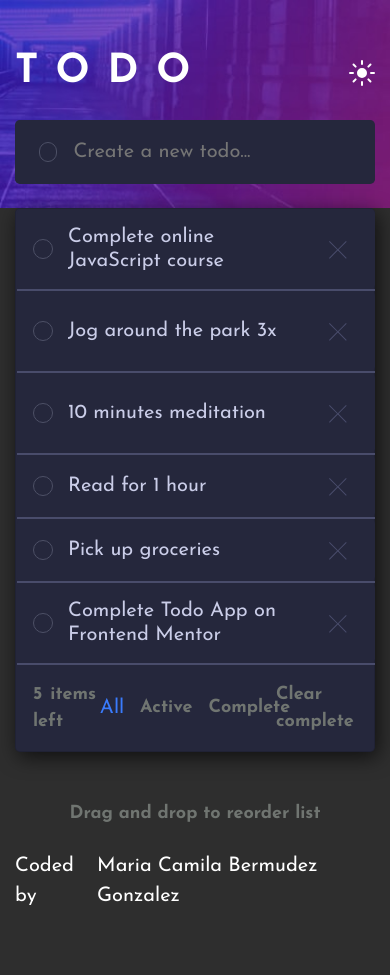
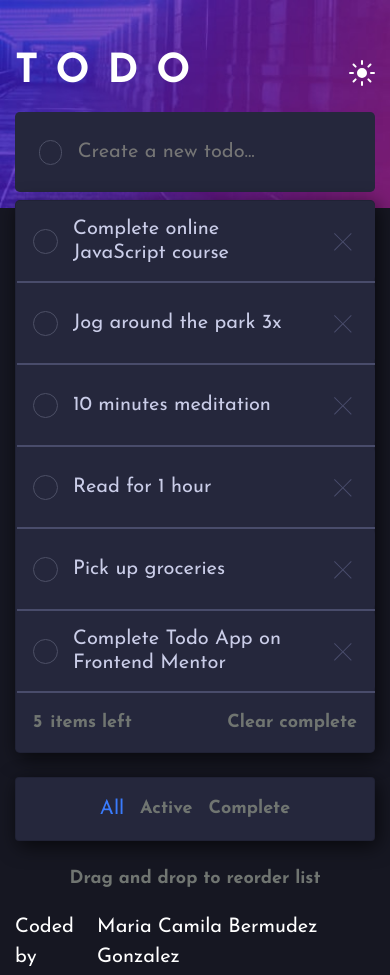
Before and after one commit to camib1809/camib1809.github.io-Todo-app-main, a plain HTML site: page index.html in a window 390 px wide. Drawn offline with nearby package versions, Linux system fonts and the light colour scheme.

Commit message:
correccion

```diff
--- a/index.html
+++ b/index.html
@@ -25,16 +25,16 @@
           <div class="header-todo d-flex align-items-center justify-content-between">
             <h1 class="mb-0 text-white">TODO</h1>
             <div>
-              <img src="images/icon-sun.svg" alt="">
+              <img src="images/icon-sun.svg" class="cambio">
             </div>
           </div>
 
-          <div class="color d-flex align-items-center rounded-lg p-3 my-4 px-4">
+          <div class="color d-flex align-items-center rounded-lg p-3 mt-3 px-4">
             <input type="checkbox" name="" id="" class="checkbox">
             <input type="text d-flex align-items-center" class="ml-2 px-2" id="" placeholder="Create a new todo...">
           </div>
 
-        <div class="card rounded-lg color px-3">
+        <div class="card rounded-lg color mt-2 px-3">
 
             <div class="row flex-column ">
 
@@ -77,26 +77,32 @@
             </div>
 
             <div class="row p-3 justify-content-between align-items-center">
-              <div class="col-3 p-0">
+              <div class="col-5 col-md-3 p-0">
                 <p class="m-0"><span class="mr-2">5</span>items left</p>
               </div>
-              <div class="col-5 p-0 d-flex justify-content-center align-items-center flex-row">
+              <div class="col-0 col-md-5 rounded-lg p-0 d-md-flex d-none justify-content-center align-items-center flex-row">
                 <span class="Blue mr-3">All</span>
                 <h6 class="m-0"><span class="mr-3">Active</span></h6>
                 <h6 class="m-0"><span>Complete</span></h6>
               </div>
-              <div class="col-3 p-0 d-flex justify-content-end">
+              <div class="col-7 col-md-3 p-0 d-flex justify-content-end">
                 <p class="m-0 cambio">Clear complete</p>
               </div>
             </div>
         </div>
 
-            <footer class="d-flex justify-content-center mt-5">
+        <div class="card col-12 p-3 d-flex d-md-none justify-content-center align-items-center flex-row mt-4">
+          <span class="Blue mr-3">All</span>
+          <h6 class="m-0"><span class="mr-3">Active</span></h6>
+          <h6 class="m-0"><span>Complete</span></h6>
+        </div>
+
+            <footer class="d-flex justify-content-center mt-4">
               <p>Drag and drop to reorder list</p>
             </footer>
 
 
-          <div class="d-flex justify-content-center text-white mt-2">
+          <div class="d-flex justify-content-center text-white mt-1">
           Coded by <a href="#" class="ml-1 ml-md-2 text-white"> Maria Camila Bermudez Gonzalez</a>
         </div>
 
--- a/misEstilos.css
+++ b/misEstilos.css
@@ -7,10 +7,17 @@ body{
     background-repeat: no-repeat;
     width: 100%;
     background-size: 100%;
-    background-color: #2e2e2e;
+    background-color: hsl(235, 21%, 11%);
+}
+
+input[type='text']{
+    background: transparent;
+    outline: none;
+    border: 0;
 }
 
 .card{
+    background-color: hsl(235, 24%, 19%);
     box-shadow: 3px 5px 20px 0px rgba(0, 0, 0, 0.664);
 }
 hr{
@@ -54,6 +61,7 @@ h6:hover{
 
 .color{
     background-color:  hsl(235, 24%, 19%);
+    min-height: 80px;
 }
 
 .Blue{
@@ -70,8 +78,8 @@ input.checkbox{
     -moz-user-select: none;
     -ms-user-select: none;
     user-select: none;
-    width: 20px;
-    height: 20px;
+    width: 25px;
+    height: 25px;
     background-color:  hsl(235, 24%, 19%);
     border-radius: 50px;
     cursor: pointer;
@@ -80,22 +88,28 @@ input.checkbox{
 }
 
 input:hover.checkbox{
-    border-image:  linear-gradient(120deg, hsl(192, 100%, 67%) 10%, hsl(280, 87%, 65%) 70%);
-    border-image-slice: 1;
-    border-radius: 100%;
+    border-radius: 50px;
+    border: 2px solid transparent;
+    background:  linear-gradient(120deg, hsl(192, 100%, 67%), hsl(280, 87%, 65%)) border-box;
+    -webkit-mask:
+        linear-gradient(#fff 0 0) padding-box,
+        linear-gradient(#fff 0 0);
+    -webkit-mask-composite: destination-out;
+    mask-composite: exclude;
 }
 
 input:checked.checkbox{
-    background: linear-gradient(120deg, hsl(192, 100%, 67%) 10%, hsl(280, 87%, 65%) 70%);
-    content: url(images/icon-check.svg);
-
+    background: url(images/icon-check.svg), linear-gradient(hsl(192, 100%, 67%), hsl(280, 87%, 65%));
+    background-position: center center;
+    background-repeat: no-repeat;
+    border: 0;
 }
-
 
 button, input, optgroup, select, textarea {
     width: 100%;
     background-color:  hsl(235, 24%, 19%);
     border-style: none;
+    outline: none;
     color:hsl(234, 39%, 85%);
 }
 
```
Also changed, not shown: images/icon-check.svg.
